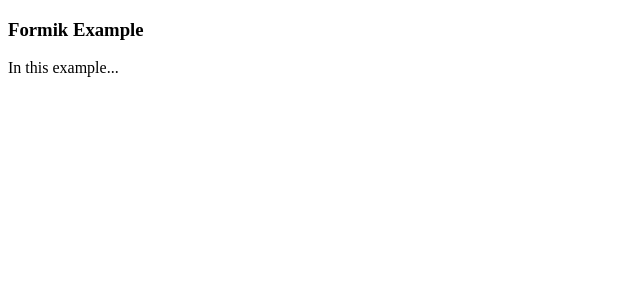
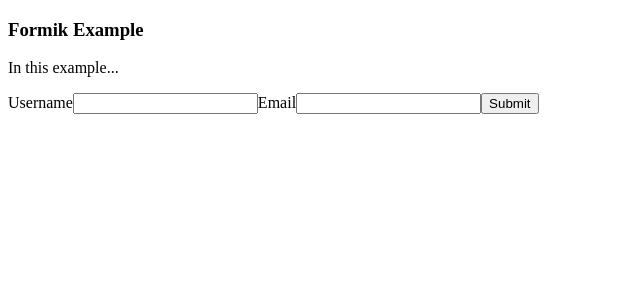
Before and after one commit to craigedneyai/craig-folio, a Next.js app: page /formik in a window 1280 px wide. Shown: the top 300 px of the page, without its empty margins (0-640 px from the left). Built offline with nearby package versions, Linux system fonts and the light colour scheme.

Commit message:
DescriptionList modified to have children, formik.js very basic unstyled example complete

```diff
--- a/components/DescriptionList.js
+++ b/components/DescriptionList.js
@@ -1,8 +1,10 @@
-export default function DescriptionList({ title, description }) {
+export default function DescriptionList({ title, description, children }) {
   return (
     <div className="bg-white shadow overflow-hidden sm:rounded-lg">
       <DescriptionListHeader title={title} description={description} />
-      <div className="border-t border-gray-200 px-4 py-5 sm:p-0"> </div>
+      <div className="border-t border-gray-200 px-4 py-5 sm:p-0">
+        {children}
+      </div>
     </div>
   );
 }
--- a/pages/formik.js
+++ b/pages/formik.js
@@ -1,12 +1,46 @@
+import { Formik, Form, Field } from "formik";
+import * as Yup from "yup";
 import DescriptionList from "../components/DescriptionList";
 
 export default function FormikPage() {
+  const DisplayingErrorMessagesSchema = Yup.object().shape({
+    username: Yup.string()
+      .min(2, "Too Short!")
+      .max(50, "Too Long!")
+      .required("Required"),
+    email: Yup.string().email("Invalid email").required("Required"),
+  });
   return (
     <>
-      <DescriptionList
-        title="Formik Example"
-        description="In this example..."
-      />
+      <DescriptionList title="Formik Example" description="In this example...">
+        <Formik
+          initialValues={{
+            username: "",
+            email: "",
+          }}
+          validationSchema={DisplayingErrorMessagesSchema}
+          onSubmit={(values) => {
+            // same shape as initial values
+            console.log(values);
+          }}
+        >
+          {({ errors, touched }) => (
+            <Form>
+              <label htmlFor="username">Username</label>
+              <Field name="username" />
+              {touched.username && errors.username && (
+                <div className="text-red-600">{errors.username}</div>
+              )}
+              <label htmlFor="email">Email</label>
+              <Field name="email" />
+              {touched.email && errors.email && (
+                <div className="text-red-600">{errors.email}</div>
+              )}
+              <button type="submit">Submit</button>
+            </Form>
+          )}
+        </Formik>
+      </DescriptionList>
     </>
   );
 }
```
